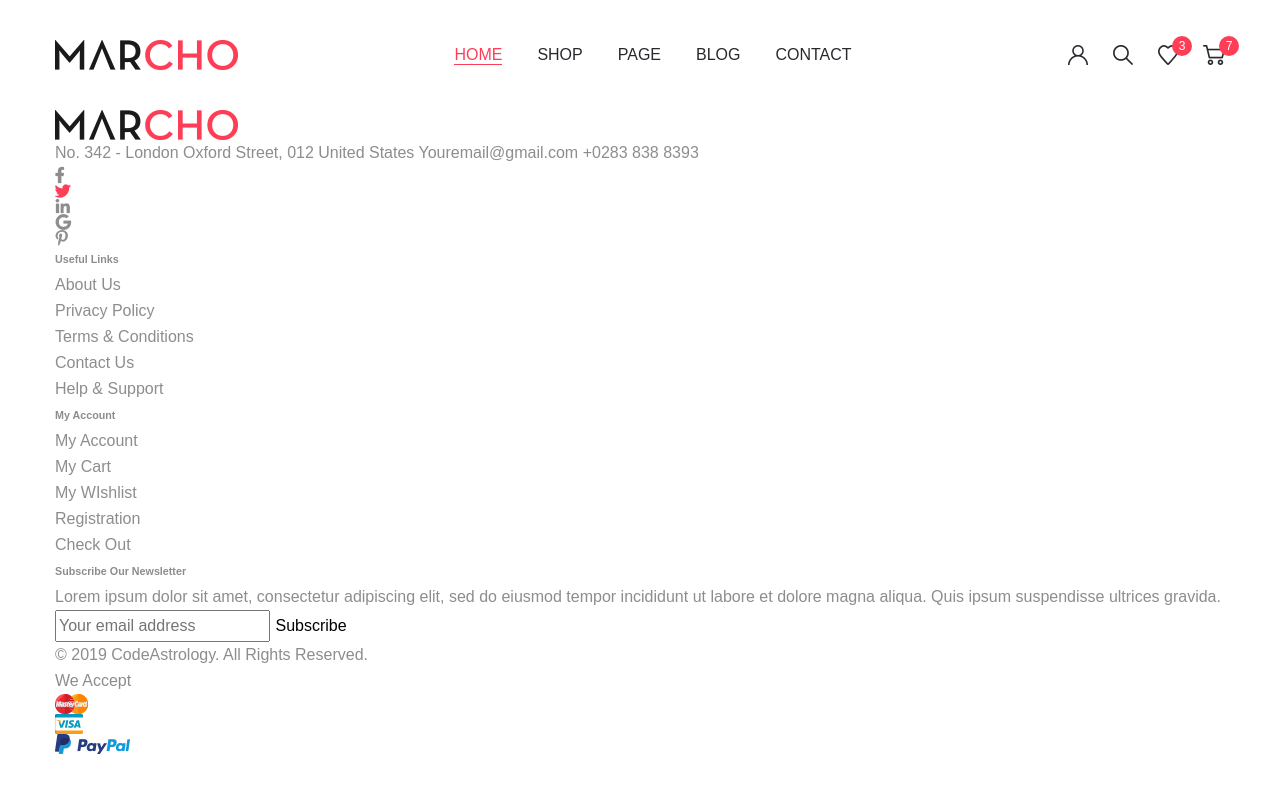
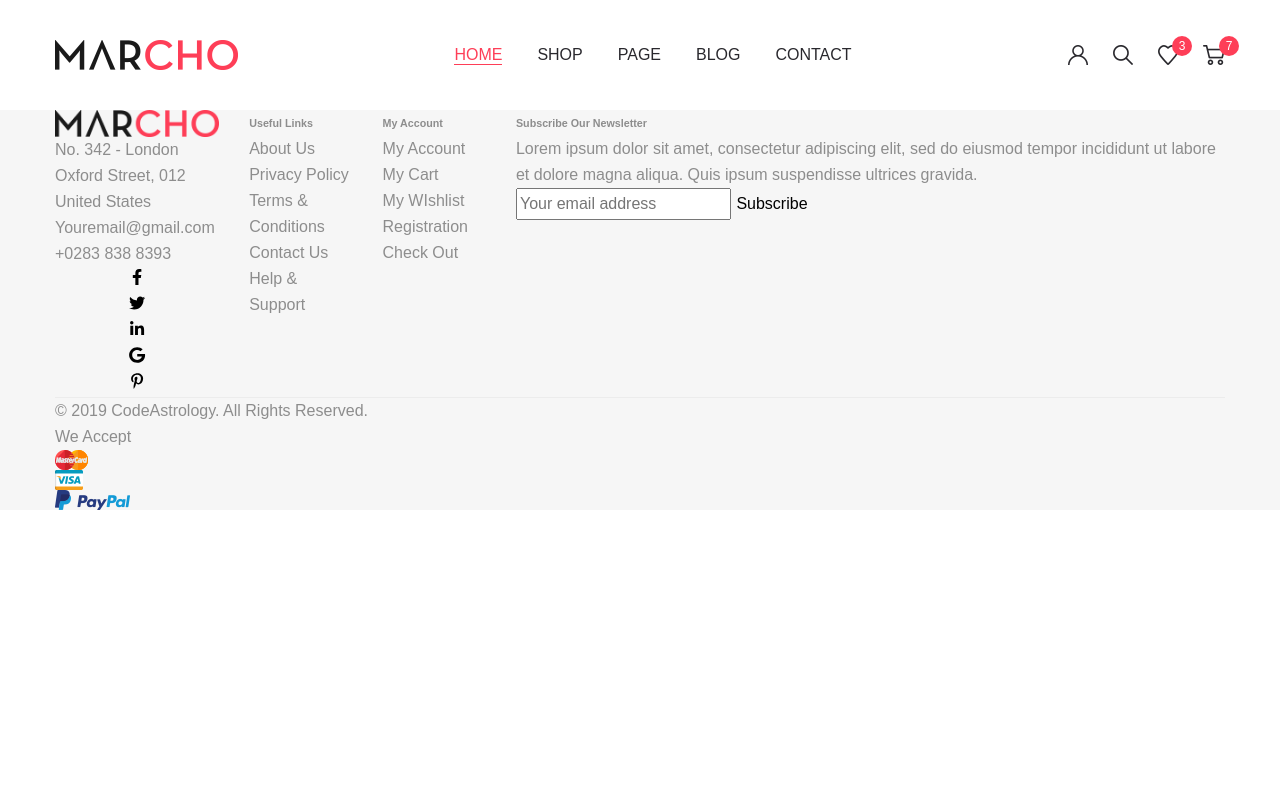
Before and after one commit to FireBreeeze/SimpleFood, a website: page app/index.html in a window 1280 px wide. Drawn offline with nearby package versions, Linux system fonts and the light colour scheme; files that its build step writes are made by us from their sources.

Commit message:
added css

```diff
--- a/app/index.html
+++ b/app/index.html
@@ -1,12 +1,14 @@
 <!DOCTYPE html>
 <html lang="en">
+
 <head>
   <meta charset="UTF-8">
   <meta http-equiv="X-UA-Compatible" content="IE=edge">
   <meta name="viewport" content="width=device-width, initial-scale=1.0">
-  <title>Document</title>
+  <title>MARCHO</title>
   <link rel="stylesheet" href="css/style.min.css">
 </head>
+
 <body>
 
   <header class="header">
@@ -58,7 +60,7 @@
   <footer class="footer">
     <div class="container">
       <div class="footer-top">
-        <div class="footer-top__item">
+        <div class="footer-top__item footer-top__contact">
           <a class="logo" href="#">
             <img class="logo__img" src="images/logo.png" alt="logo">
           </a>
@@ -68,33 +70,63 @@
           <ul class="footer-top__social-list">
             <li class="footer-top__social-item">
               <a class="footer-top__social-link" href="#">
-                    <img src="images/icons/facebook.png" alt="">
+                <svg xmlns="http://www.w3.org/2000/svg" xmlns:xlink="http://www.w3.org/1999/xlink" width="px"
+                  height="16px" viewBox="0 0 10 16" version="1.1">
+                  <g>
+                    <path
+                      d="M 8.722656 9 L 9.167969 6.105469 L 6.390625 6.105469 L 6.390625 4.226562 C 6.390625 3.433594 6.777344 2.660156 8.023438 2.660156 L 9.285156 2.660156 L 9.285156 0.195312 C 9.285156 0.195312 8.136719 0 7.042969 0 C 4.753906 0 3.257812 1.386719 3.257812 3.898438 L 3.257812 6.105469 L 0.714844 6.105469 L 0.714844 9 L 3.257812 9 L 3.257812 16 L 6.390625 16 L 6.390625 9 Z M 8.722656 9 " />
+                  </g>
+                </svg>
               </a>
             </li>
             <li class="footer-top__social-item">
               <a class="footer-top__social-link" href="#">
-                    <img src="images/icons/twitter.png" alt="">
+                <svg xmlns="http://www.w3.org/2000/svg" xmlns:xlink="http://www.w3.org/1999/xlink" width="px"
+                  height="16px" viewBox="0 0 16 16" version="1.1">
+                  <g>
+                    <path
+                      d="M 14.355469 4.742188 C 14.367188 4.882812 14.367188 5.027344 14.367188 5.167969 C 14.367188 9.503906 11.066406 14.496094 5.035156 14.496094 C 3.175781 14.496094 1.453125 13.960938 0 13.027344 C 0.265625 13.054688 0.519531 13.066406 0.792969 13.066406 C 2.324219 13.066406 3.734375 12.546875 4.863281 11.664062 C 3.421875 11.632812 2.214844 10.691406 1.796875 9.390625 C 2 9.421875 2.203125 9.441406 2.417969 9.441406 C 2.710938 9.441406 3.003906 9.402344 3.277344 9.328125 C 1.777344 9.023438 0.648438 7.707031 0.648438 6.113281 L 0.648438 6.070312 C 1.085938 6.316406 1.59375 6.46875 2.132812 6.488281 C 1.25 5.898438 0.671875 4.894531 0.671875 3.757812 C 0.671875 3.148438 0.832031 2.589844 1.117188 2.101562 C 2.730469 4.089844 5.15625 5.390625 7.878906 5.53125 C 7.828125 5.289062 7.796875 5.035156 7.796875 4.78125 C 7.796875 2.976562 9.257812 1.503906 11.074219 1.503906 C 12.019531 1.503906 12.871094 1.898438 13.472656 2.539062 C 14.214844 2.394531 14.921875 2.121094 15.554688 1.746094 C 15.308594 2.507812 14.792969 3.148438 14.113281 3.554688 C 14.773438 3.480469 15.410156 3.300781 16 3.046875 C 15.554688 3.695312 14.996094 4.273438 14.355469 4.742188 Z M 14.355469 4.742188 " />
+                  </g>
+                </svg>
               </a>
             </li>
             <li class="footer-top__social-item">
               <a class="footer-top__social-link" href="#">
-                    <img src="images/icons/linkedin.png" alt="">
+                <svg xmlns="http://www.w3.org/2000/svg" xmlns:xlink="http://www.w3.org/1999/xlink" width="px"
+                  height="16px" viewBox="0 0 14 16" version="1.1">
+                  <g>
+                    <path
+                      d="M 3.132812 14 L 0.230469 14 L 0.230469 4.652344 L 3.132812 4.652344 Z M 1.679688 3.378906 C 0.753906 3.378906 0 2.609375 0 1.679688 C 0 0.753906 0.753906 0 1.679688 0 C 2.609375 0 3.363281 0.753906 3.363281 1.679688 C 3.363281 2.609375 2.609375 3.378906 1.679688 3.378906 Z M 13.996094 14 L 11.101562 14 L 11.101562 9.449219 C 11.101562 8.367188 11.078125 6.976562 9.589844 6.976562 C 8.082031 6.976562 7.851562 8.152344 7.851562 9.371094 L 7.851562 14 L 4.953125 14 L 4.953125 4.652344 L 7.734375 4.652344 L 7.734375 5.929688 L 7.777344 5.929688 C 8.164062 5.195312 9.109375 4.417969 10.523438 4.417969 C 13.460938 4.417969 14 6.351562 14 8.867188 L 14 14 Z M 13.996094 14 " />
+                  </g>
+                </svg>
               </a>
             </li>
             <li class="footer-top__social-item">
               <a class="footer-top__social-link" href="#">
-                    <img src="images/icons/google+.png" alt="">
+                <svg xmlns="http://www.w3.org/2000/svg" xmlns:xlink="http://www.w3.org/1999/xlink" width="px"
+                  height="16px" viewBox="0 0 15 15" version="1.1">
+                  <g>
+                    <path
+                      d="M 15 7.671875 C 15 11.816406 12.023438 14.765625 7.621094 14.765625 C 3.40625 14.765625 0 11.519531 0 7.5 C 0 3.480469 3.40625 0.234375 7.621094 0.234375 C 9.675781 0.234375 11.402344 0.953125 12.734375 2.136719 L 10.660156 4.039062 C 7.945312 1.539062 2.898438 3.414062 2.898438 7.5 C 2.898438 10.035156 5.023438 12.085938 7.621094 12.085938 C 10.640625 12.085938 11.773438 10.027344 11.949219 8.957031 L 7.621094 8.957031 L 7.621094 6.457031 L 14.878906 6.457031 C 14.949219 6.828125 15 7.1875 15 7.671875 Z M 15 7.671875 " />
+                  </g>
+                </svg>
               </a>
             </li>
             <li class="footer-top__social-item">
               <a class="footer-top__social-link" href="#">
-                    <img src="images/icons/pinterest.png" alt="">
+                <svg xmlns="http://www.w3.org/2000/svg" xmlns:xlink="http://www.w3.org/1999/xlink" width="px"
+                  height="16px" viewBox="0 0 12 16" version="1.1">
+                  <g>
+                    <path
+                      d="M 6.375 0.203125 C 3.167969 0.203125 0 2.339844 0 5.800781 C 0 8 1.238281 9.25 1.988281 9.25 C 2.296875 9.25 2.476562 8.386719 2.476562 8.144531 C 2.476562 7.851562 1.734375 7.234375 1.734375 6.023438 C 1.734375 3.511719 3.648438 1.730469 6.121094 1.730469 C 8.25 1.730469 9.824219 2.941406 9.824219 5.164062 C 9.824219 6.820312 9.160156 9.933594 7.003906 9.933594 C 6.226562 9.933594 5.558594 9.371094 5.558594 8.566406 C 5.558594 7.382812 6.382812 6.242188 6.382812 5.023438 C 6.382812 2.953125 3.449219 3.328125 3.449219 5.828125 C 3.449219 6.351562 3.515625 6.933594 3.75 7.414062 C 3.320312 9.269531 2.4375 12.035156 2.4375 13.945312 C 2.4375 14.539062 2.523438 15.117188 2.578125 15.710938 C 2.683594 15.828125 2.632812 15.816406 2.792969 15.757812 C 4.367188 13.601562 4.3125 13.179688 5.023438 10.355469 C 5.410156 11.085938 6.402344 11.480469 7.191406 11.480469 C 10.507812 11.480469 12 8.246094 12 5.332031 C 12 2.226562 9.320312 0.203125 6.375 0.203125 Z M 6.375 0.203125 " />
+                  </g>
+                </svg>
               </a>
             </li>
           </ul>
         </div>
 
-        <div class="footer-top__item">
+        <div class="footer-top__item footer-top__nav">
           <h6 class="footer-top__title">Useful Links</h6>
           <ul class="footer-top__list">
             <li class="footer-top__item">
@@ -115,7 +147,7 @@
           </ul>
         </div>
 
-        <div class="footer-top__item">
+        <div class="footer-top__item footer-top__nav">
           <h6 class="footer-top__title">My Account</h6>
           <ul class="footer-top__list">
             <li class="footer-top__item">
@@ -138,7 +170,8 @@
         <div class="footer-top__item">
           <h6 class="footer-top__title">Subscribe Our Newsletter</h6>
           <p class="footer-top__text">
-            Lorem ipsum dolor sit amet, consectetur adipiscing elit, sed do eiusmod tempor incididunt ut labore et dolore magna
+            Lorem ipsum dolor sit amet, consectetur adipiscing elit, sed do eiusmod tempor incididunt ut labore et
+            dolore magna
             aliqua. Quis ipsum suspendisse ultrices gravida.
           </p>
           <form class="footer-top__form" action="#">
@@ -164,4 +197,5 @@
 
   <script src="js/main.min.js"></script>
 </body>
+
 </html>
--- a/app/scss/_vars.scss
+++ b/app/scss/_vars.scss
@@ -1,6 +1,7 @@
 $accent: #fe3e57;
 $default: #8d8d8d;
 $title: #29282d;
+$bg: #f6f6f6;
 
 %quicksand-400{
     font-family: 'Quicksand-Regular', sans-serif;
--- a/app/scss/style.scss
+++ b/app/scss/style.scss
@@ -59,6 +59,22 @@
     text-align: center;
   }
 }
+.footer{
+  background-color: $bg;
+}
+.footer-top{
+  padding-top: 70px 0 40px;
+  border-bottom: 1px solid #ececec;
+  display: flex;
+  &__contact{
+    width: 270px;
+    margin-right: 30px;
+  }
+  &__nav{
+    width: 170px;
+    margin-right: 30px;
+  }
+}
 
 
 @import 'media';
```
Also changed, not shown: app/images/icons/facebook.png (deleted), app/images/icons/facebook.svg (added), app/images/icons/google+.png (deleted), app/images/icons/google.svg (added), app/images/icons/linkedin.png (deleted), app/images/icons/linkedin.svg (added), app/images/icons/pinterest.png (deleted), app/images/icons/pinterest.svg (added), app/images/icons/twitter.png (deleted), app/images/icons/twitter.svg (added), 1 other file. Lines whose indentation alone changed are shown as unchanged.
